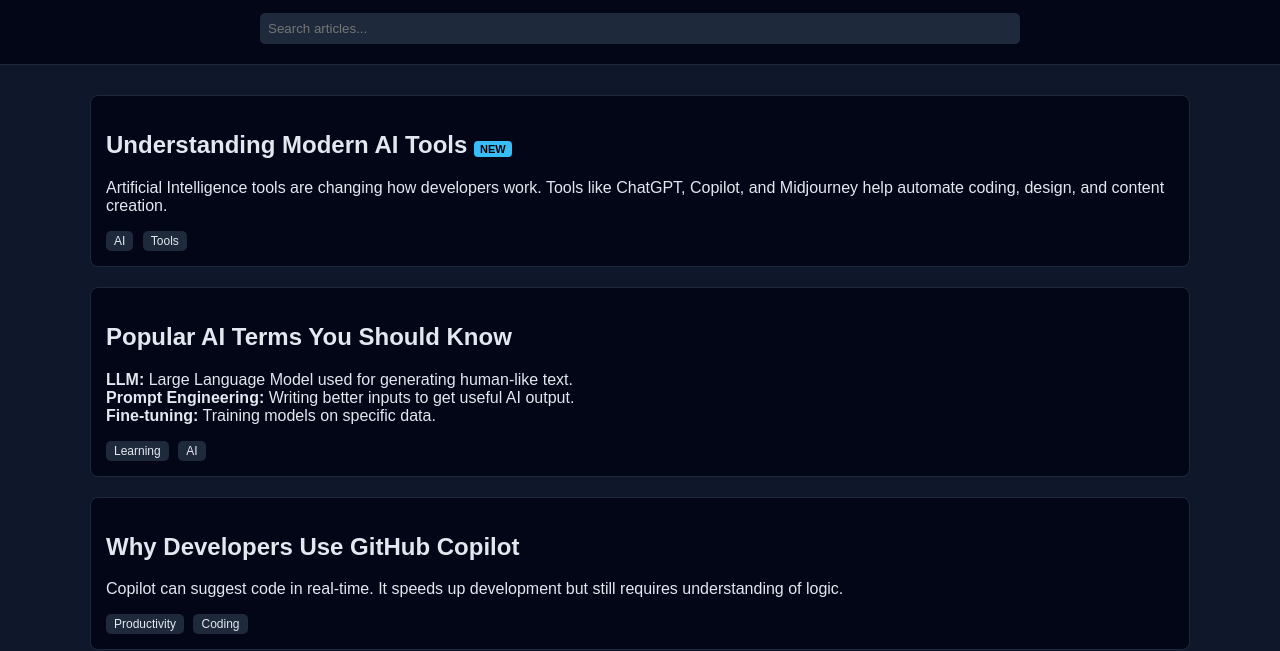
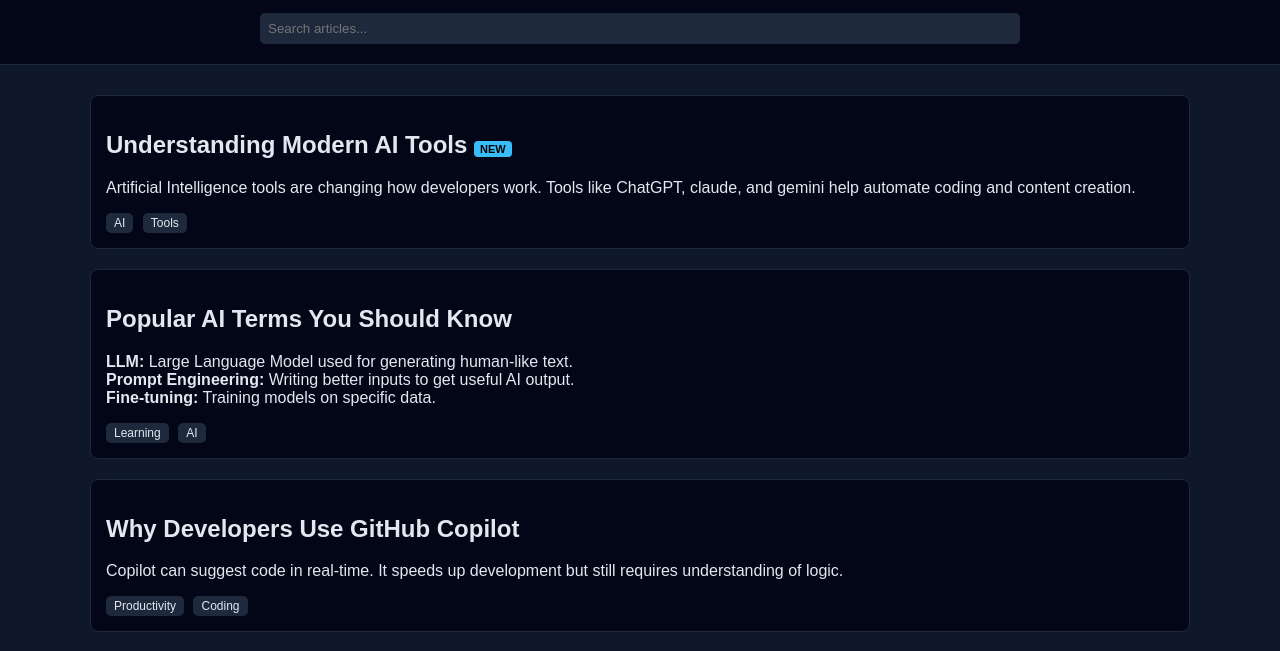
Before and after one commit to 250103177-stack/assignment, a plain HTML site: page index.html in a window 1280 px wide. Shown: the part 82-733 px from the top of the page. Drawn offline with Linux system fonts and the light colour scheme.

Commit message:
Update index.html

```diff
--- a/index.html
+++ b/index.html
@@ -102,7 +102,7 @@
 
     <div class="card">
         <h2>Understanding Modern AI Tools <span class="badge">NEW</span></h2>
-        <p>Artificial Intelligence tools are changing how developers work. Tools like ChatGPT, Copilot, and Midjourney help automate coding, design, and content creation.</p>
+        <p>Artificial Intelligence tools are changing how developers work. Tools like ChatGPT, claude, and gemini help automate coding and content creation.</p>
         <div>
             <span class="tag">AI</span>
             <span class="tag">Tools</span>
```
